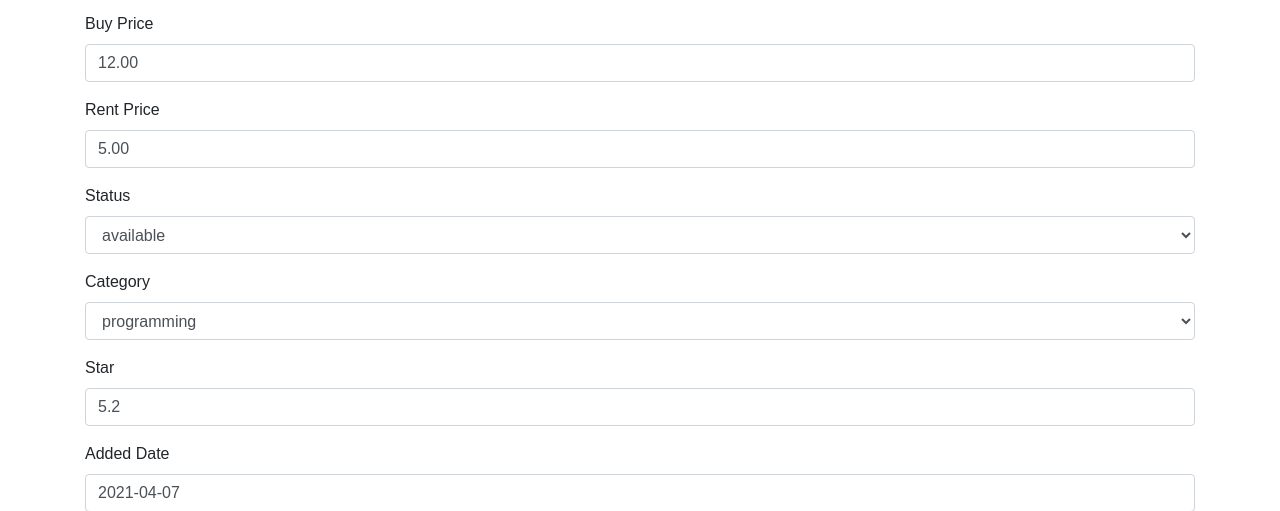
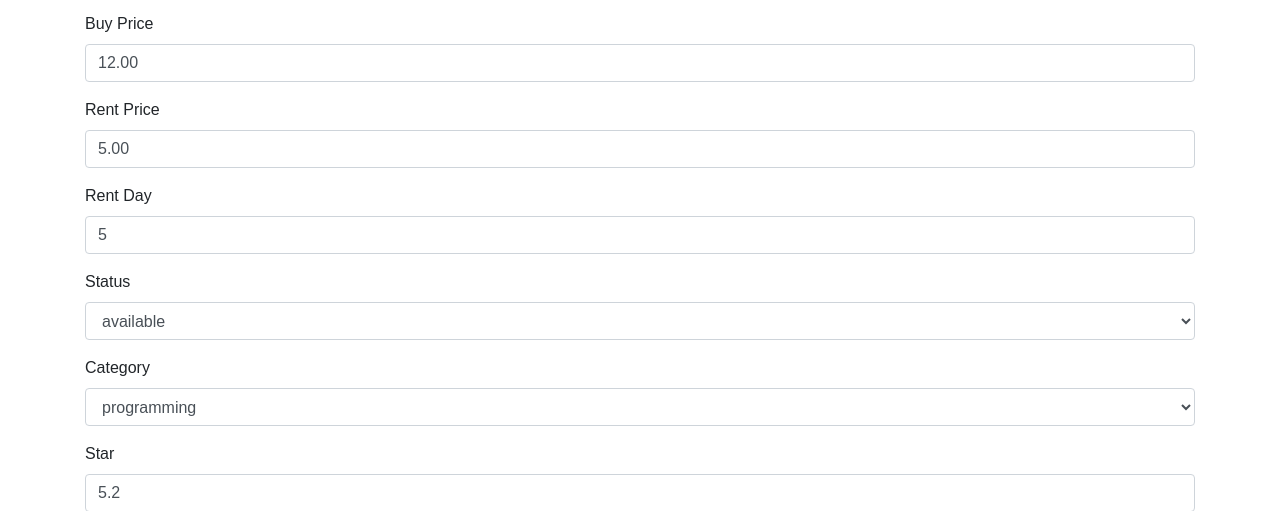
Before and after one commit to Mohammed-Taysser/django-library-admin, a Django app: page /update-book/1 in a window 1280 px wide. Shown: the part 414-925 px from the top of the page. Run offline with Django 3.2, Linux system fonts and the light colour scheme; data comes from the database, SQL or seed files in the repository; both versions use the stored data as it was after the commit; some libraries are stand-ins or nearby versions; some web fonts are replaced.

Commit message:
last one

```diff
--- a/library_app/models.py
+++ b/library_app/models.py
@@ -17,6 +17,7 @@ class Book(models.Model):
 	img = models.ImageField(upload_to='photo/%Y/%m/%d', blank=True,  default='photo/default.jpg')
 	buy_price = models.DecimalField(max_digits=5, decimal_places=2, blank=True)
 	rent_price = models.DecimalField(max_digits=5, decimal_places=2, blank=True)
+	rent_day = models.IntegerField(default=1, blank=True)
 	status = models.CharField(max_length=50, blank=True, choices=[('available', 'available'), ('rent', 'rent'), ('sold', 'sold')])
 	category = models.ForeignKey(Category, on_delete= models.PROTECT, blank=True, default='none')
 	star = models.DecimalField(decimal_places=1, max_digits=2, blank=True, default=0)
--- a/library_app/static/library_app/js/scripts.js
+++ b/library_app/static/library_app/js/scripts.js
@@ -8,7 +8,22 @@ $(function (){
     $('#show-more-option').on('click', function (){
         $('.options-menu').toggleClass('open');
         $('.content-block').toggleClass('open');
-    })
+    });
+
+
+    // category book show/hide
+    $('.category-buttons button, #collapse-category > a.category').on('click', function (){
+        $('.books .all-book').hide();
+        $('.books .all-book.book-category-' + $(this).data('id')).show();
+    });
+
+    // status book show/hide
+    $('#status-navbar > p.status-pra').on('click', function (){
+        $('.books .all-book').hide();
+        $('.books .all-book.book-status-' + $(this).data('status')).show();
+        console.log('.books .all-book.book-status-' + $(this).data('status'))
+    });
+
 
 
 })
--- a/library_app/templates/library_app/base.html
+++ b/library_app/templates/library_app/base.html
@@ -37,7 +37,112 @@
     <script src="{% static 'library_app/js/bs-custom-file-input.min.js' %}"></script>
     <script src="{% static 'library_app/js/Chart.min.js' %}"></script>
     {% if request.path == '/' %}
-        <script src="{% static 'library_app/js/draw_char.js' %}"></script>
+        <script >
+        $(document).ready(function() {
+            // char
+            let ticksStyle = {fontColor: '#495057', fontStyle: 'bold'};
+
+            let mode = 'index', intersect = true, $salesChart = $('#sales-chart')
+
+            let salesChart = new Chart($salesChart, {
+                type: 'bar',
+                data: {
+                    labels: ['Earning details',],
+                    datasets: [
+                        {
+                            backgroundColor: '#007bff',
+                            borderColor: '#eeeeee',
+                            data: ['{{price_sold}}',]
+                        }, {
+                            backgroundColor: '#ced4da',
+                            borderColor: '#ced4da',
+                            data: ['{{price_rent}}',]
+                        }
+                    ]
+                },
+
+                options: {
+                    maintainAspectRatio: false,
+                    tooltips: {
+                        mode: mode,
+                        intersect: intersect
+                    },
+                    hover: {
+                        mode: mode,
+                        intersect: intersect
+                    },
+                    legend: {
+                        display: false
+                    },
+                    scales: {
+                        yAxes: [{
+                            // display: false,
+                            gridLines: {
+                                display: true,
+                                lineWidth: '4px',
+                                color: 'rgba(0, 0, 0, .2)',
+                                zeroLineColor: '#eee'
+                            },
+                            ticks: $.extend({
+                                beginAtZero: true,
+
+                                // Include a dollar sign in the ticks
+                                callback: function (value, index, values) {
+                                    if (value >= 1000) {
+                                        value /= 1000
+                                        value += 'k'
+                                    }
+                                    return '$' + value
+                                }
+                            }, ticksStyle)
+                        }],
+                        xAxes: [{
+                            display: true,
+                            gridLines: {
+                                display: false
+                            },
+                            ticks: ticksStyle
+                        }]
+                    }
+                }
+            });
+
+            let pieChart = document.getElementById('visitors-chart').getContext('2d')
+
+            let myPieChart = new Chart(pieChart, {
+                type: 'pie',
+                data: {
+                    datasets: [{
+                        data: ['{{all_book_available_count}}', '{{all_book_sold_count}}', '{{all_book_rent_count}}'],
+                        backgroundColor: ["#27c100", "#f3545d", "#fdaf4b"],
+                        borderWidth: 10,
+
+                    }],
+                    labels: ['Available', 'Sold', 'Rented']
+                },
+                options: {
+                    responsive: true,
+                    maintainAspectRatio: false,
+                    legend: {
+                        position: 'bottom',
+                        labels: {
+                            fontColor: '#000',
+                            fontSize: 15,
+                            usePointStyle: true,
+                            padding: 20
+                        }
+                    },
+                    pieceLabel: {
+                        render: 'percentage',
+                        fontColor: 'white',
+                        fontSize: 14,
+                    },
+
+
+                }
+            })
+        })
+        </script>
     {% endif %}
     <script src="{% static 'library_app/js/scripts.js' %}"></script>
 </body>
--- a/library_app/templates/library_app/pages/update_book.html
+++ b/library_app/templates/library_app/pages/update_book.html
@@ -5,7 +5,7 @@
 
 {% block content %}
 
-    <form action="" class="my-5 " method="post">
+    <form action="" class="my-5 " method="post" enctype="multipart/form-data">
         {% csrf_token %}
         {{ form_set|crispy }}
         <input type="submit" value="Save" class="btn btn-primary btn-block btn-lg">
--- a/library_app/templates/library_app/parts/sidebar.html
+++ b/library_app/templates/library_app/parts/sidebar.html
@@ -40,7 +40,7 @@
         </a>
         <div id="collapse-category" class="collapse" aria-labelledby="heading-category" data-parent="#accordionExample-sidebar">
             {% for cat in db_category_objects %}
-            <a href="#" class="category d-block my-3 d-flex justify-content-between text-{% cycle 'success' 'info' 'primary' 'danger' 'warning' %}">
+            <a href="javascript:" class="category d-block my-3 d-flex justify-content-between text-{% cycle 'success' 'info' 'primary' 'danger' 'warning' %}" data-id="{{ cat.id }}">
                 <svg xmlns="http://www.w3.org/2000/svg" width="20" height="20" fill="currentColor" class="bi bi-bookmark-star" viewBox="0 0 16 16">
                   <path d="M7.84 4.1a.178.178 0 0 1 .32 0l.634 1.285a.178.178 0 0 0 .134.098l1.42.206c.145.021.204.2.098.303L9.42 6.993a.178.178 0 0 0-.051.158l.242 1.414a.178.178 0 0 1-.258.187l-1.27-.668a.178.178 0 0 0-.165 0l-1.27.668a.178.178 0 0 1-.257-.187l.242-1.414a.178.178 0 0 0-.05-.158l-1.03-1.001a.178.178 0 0 1 .098-.303l1.42-.206a.178.178 0 0 0 .134-.098L7.84 4.1z"></path>
                   <path d="M2 2a2 2 0 0 1 2-2h8a2 2 0 0 1 2 2v13.5a.5.5 0 0 1-.777.416L8 13.101l-5.223 2.815A.5.5 0 0 1 2 15.5V2zm2-1a1 1 0 0 0-1 1v12.566l4.723-2.482a.5.5 0 0 1 .554 0L13 14.566V2a1 1 0 0 0-1-1H4z"></path>
@@ -56,14 +56,15 @@
             </svg>
         </p>
 
-        <p class="d-flex justify-content-between">
-             <strong>solid</strong>
+        <div class="" id="status-navbar">
+        <p class="d-flex justify-content-between status-pra" data-status="sold"  style="cursor: pointer">
+             <strong>sold</strong>
             <svg xmlns="http://www.w3.org/2000/svg" width="24" height="24" fill="currentColor" class="bi bi-check2-all text-success" viewBox="0 0 16 16">
               <path d="M12.354 4.354a.5.5 0 0 0-.708-.708L5 10.293 1.854 7.146a.5.5 0 1 0-.708.708l3.5 3.5a.5.5 0 0 0 .708 0l7-7zm-4.208 7-.896-.897.707-.707.543.543 6.646-6.647a.5.5 0 0 1 .708.708l-7 7a.5.5 0 0 1-.708 0z"></path>
               <path d="m5.354 7.146.896.897-.707.707-.897-.896a.5.5 0 1 1 .708-.708z"></path>
             </svg>
         </p>
-        <p class="d-flex justify-content-between">
+        <p class="d-flex justify-content-between status-pra" data-status="rent" style="cursor: pointer">
             <strong>Rented</strong>
             <svg xmlns="http://www.w3.org/2000/svg" width="24" height="24" fill="currentColor" class="bi bi-clock-history text-warning" viewBox="0 0 16 16">
               <path d="M8.515 1.019A7 7 0 0 0 8 1V0a8 8 0 0 1 .589.022l-.074.997zm2.004.45a7.003 7.003 0 0 0-.985-.299l.219-.976c.383.086.76.2 1.126.342l-.36.933zm1.37.71a7.01 7.01 0 0 0-.439-.27l.493-.87a8.025 8.025 0 0 1 .979.654l-.615.789a6.996 6.996 0 0 0-.418-.302zm1.834 1.79a6.99 6.99 0 0 0-.653-.796l.724-.69c.27.285.52.59.747.91l-.818.576zm.744 1.352a7.08 7.08 0 0 0-.214-.468l.893-.45a7.976 7.976 0 0 1 .45 1.088l-.95.313a7.023 7.023 0 0 0-.179-.483zm.53 2.507a6.991 6.991 0 0 0-.1-1.025l.985-.17c.067.386.106.778.116 1.17l-1 .025zm-.131 1.538c.033-.17.06-.339.081-.51l.993.123a7.957 7.957 0 0 1-.23 1.155l-.964-.267c.046-.165.086-.332.12-.501zm-.952 2.379c.184-.29.346-.594.486-.908l.914.405c-.16.36-.345.706-.555 1.038l-.845-.535zm-.964 1.205c.122-.122.239-.248.35-.378l.758.653a8.073 8.073 0 0 1-.401.432l-.707-.707z"></path>
@@ -71,12 +72,13 @@
               <path d="M7.5 3a.5.5 0 0 1 .5.5v5.21l3.248 1.856a.5.5 0 0 1-.496.868l-3.5-2A.5.5 0 0 1 7 9V3.5a.5.5 0 0 1 .5-.5z"></path>
             </svg>
         </p>
-        <p class="d-flex justify-content-between">
+        <p class="d-flex justify-content-between status-pra" data-status="available" style="cursor: pointer">
             <strong>available</strong>
             <svg xmlns="http://www.w3.org/2000/svg" width="24" height="24" fill="currentColor" class="bi bi-lightning-charge text-info" viewBox="0 0 16 16">
               <path d="M11.251.068a.5.5 0 0 1 .227.58L9.677 6.5H13a.5.5 0 0 1 .364.843l-8 8.5a.5.5 0 0 1-.842-.49L6.323 9.5H3a.5.5 0 0 1-.364-.843l8-8.5a.5.5 0 0 1 .615-.09zM4.157 8.5H7a.5.5 0 0 1 .478.647L6.11 13.59l5.732-6.09H9a.5.5 0 0 1-.478-.647L9.89 2.41 4.157 8.5z"></path>
             </svg>
         </p>
+        </div>
     </div>
 
   </aside>
--- a/library_app/views.py
+++ b/library_app/views.py
@@ -1,3 +1,4 @@
+from django.http import JsonResponse
 from django.shortcuts import render, get_object_or_404, redirect
 from . import models
 from . import forms
@@ -6,7 +7,15 @@ from . import forms
 
 
 def dashboard(request):
+	price_rent = 0
+	price_sold = 0
 	db_books_objects = models.Book.objects.all()#.values('id','author', 'title', 'buy_price', 'rent_price', 'img', 'status')
+	for book in db_books_objects:
+		if book.status == 'rent':
+			price_rent += (book.rent_price * book.rent_day)
+		elif book.status == 'sold':
+			price_sold += book.buy_price
+
 	db_category_objects = models.Category.objects.all()
 	if request.method == 'POST':
 		form_set = forms.AddNewCategory(request.POST)
@@ -16,15 +25,26 @@ def dashboard(request):
 		'page_name': 'dashboard'.title(),
 		'db_books_objects': db_books_objects,
 		'db_category_objects': db_category_objects,
+		'all_book_count': models.Book.objects.all().count(),
+		'all_book_rent_count': models.Book.objects.filter(status='rent').count(),
+		'all_book_available_count': models.Book.objects.filter(status='available').count(),
+		'all_book_sold_count': models.Book.objects.filter(status='sold').count(),
+		'price_sold': price_sold,
+		'price_rent': price_rent,
 	}
 	return render(request, 'library_app/pages/dashboard.html', data)
 
 
 def delete_book(request, book_id):
+	current_book = get_object_or_404(models.Book, id=book_id)
 	db_category_objects = models.Category.objects.all()
+	if request.method == 'POST':
+		current_book.delete()
+		return redirect('/')
 	data = {
 		'page_name': 'delete book'.title(),
 		'db_category_objects': db_category_objects,
+		'current_book': current_book,
 	}
 	return render(request, 'library_app/pages/delete_book.html', data)
 
```
Also changed, not shown: library_app/static/library_app/js/draw_char.js (deleted, +0 -104 lines), library_app/templates/library_app/pages/dashboard.html (+5 -5 lines), library_app/templates/library_app/pages/delete_book.html (+7 -4 lines), db.sqlite3, library_app/migrations/0004_book_rent_day.py (added).
